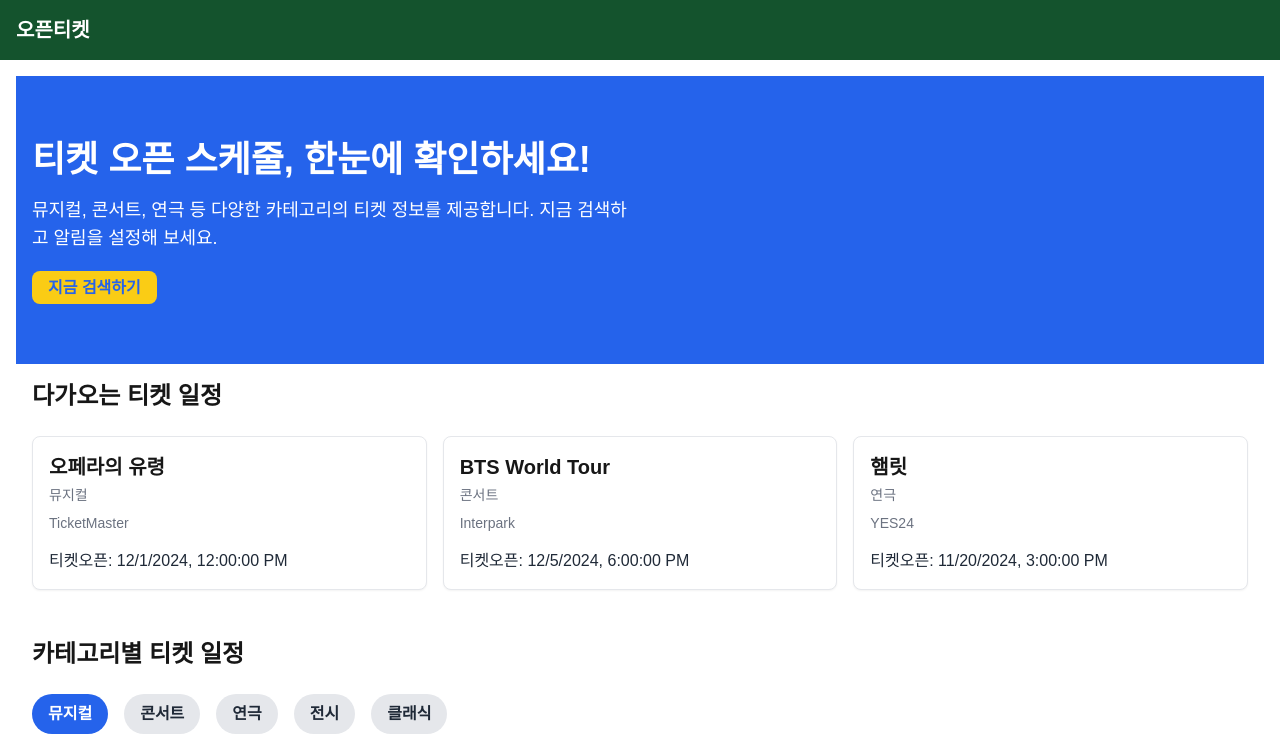
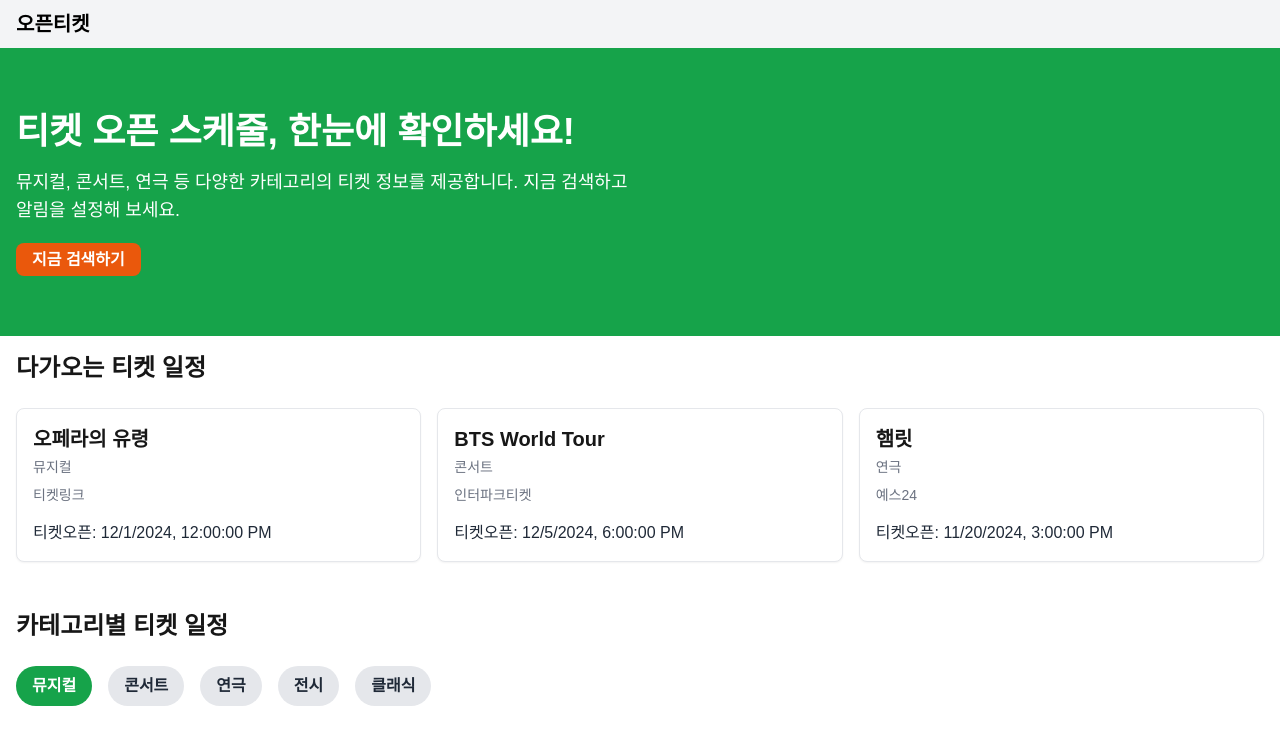
Before and after one commit to habaekk/OpenTicket, a Next.js app: page / in a window 1280 px wide. Shown: the top 744 px of the page. Built offline with nearby package versions, Linux system fonts and the light colour scheme.

Commit message:
change in theme designs

```diff
--- a/app/layout.tsx
+++ b/app/layout.tsx
@@ -33,7 +33,7 @@ export default function RootLayout({
         className={`${geistSans.variable} ${geistMono.variable} antialiased`}
       >
           <Navbar />
-          <main className="container mx-auto p-4">{children}</main>
+          <main className="container mx-auto">{children}</main>
           <Footer />
 
       </body>
--- a/components/CategoryFilter.js
+++ b/components/CategoryFilter.js
@@ -17,9 +17,9 @@ export default function CategoryFilter({ schedules }) {
             key={category}
             className={`px-4 py-2 rounded-full font-bold ${
               selectedCategory === category
-                ? "bg-blue-600 text-white"
+                ? "bg-green-600 text-white"
                 : "bg-gray-200 text-gray-800"
-            } hover:bg-blue-400 hover:text-white transition`}
+            } hover:bg-green-400 hover:text-white transition`}
             onClick={() => setSelectedCategory(category)}
           >
             {category}
--- a/components/HeroSection.js
+++ b/components/HeroSection.js
@@ -9,7 +9,7 @@ export default function HeroSection({
   imageAlt = "티켓 이미지",
 }) {
   return (
-    <div className="bg-blue-600 text-white py-16 px-4 max-h-[500px]">
+    <div className="bg-green-600 text-white py-16 px-4 max-h-[500px]">
       <div className="container mx-auto flex flex-col items-center text-center md:flex-row md:text-left md:justify-between">
         {/* Left Text */}
         <div className="md:w-1/2">
@@ -17,7 +17,7 @@ export default function HeroSection({
           <p className="text-lg mb-6">{description}</p>
           <a
             href={buttonLink}
-            className="bg-yellow-400 text-blue-600 py-2 px-4 rounded-lg font-bold hover:bg-yellow-500"
+            className="bg-orange-600 text-white py-2 px-4 rounded-lg font-bold hover:bg-orange-400"
           >
             {buttonText}
           </a>
--- a/components/Navbar.js
+++ b/components/Navbar.js
@@ -4,7 +4,7 @@ import React from 'react';
 
 const Navbar = () => {
   return (
-    <nav className="bg-green-900 p-4 text-white">
+    <nav className="bg-gray-100 p-4 text-black h-12 flex items-center">
       <h1 className="text-xl font-bold">오픈티켓</h1>
     </nav>
   );
--- a/data/dummySchedules.js
+++ b/data/dummySchedules.js
@@ -1,21 +1,21 @@
 export const dummySchedules = [
     {
       _id: '1',
-      siteName: 'TicketMaster',
+      siteName: '티켓링크',
       categoryName: '뮤지컬',
       eventName: '오페라의 유령',
       openDate: '2024-12-01T12:00:00Z',
     },
     {
       _id: '2',
-      siteName: 'Interpark',
+      siteName: '인터파크티켓',
       categoryName: '콘서트',
       eventName: 'BTS World Tour',
       openDate: '2024-12-05T18:00:00Z',
     },
     {
       _id: '3',
-      siteName: 'YES24',
+      siteName: '예스24',
       categoryName: '연극',
       eventName: '햄릿',
       openDate: '2024-11-20T15:00:00Z',
```
